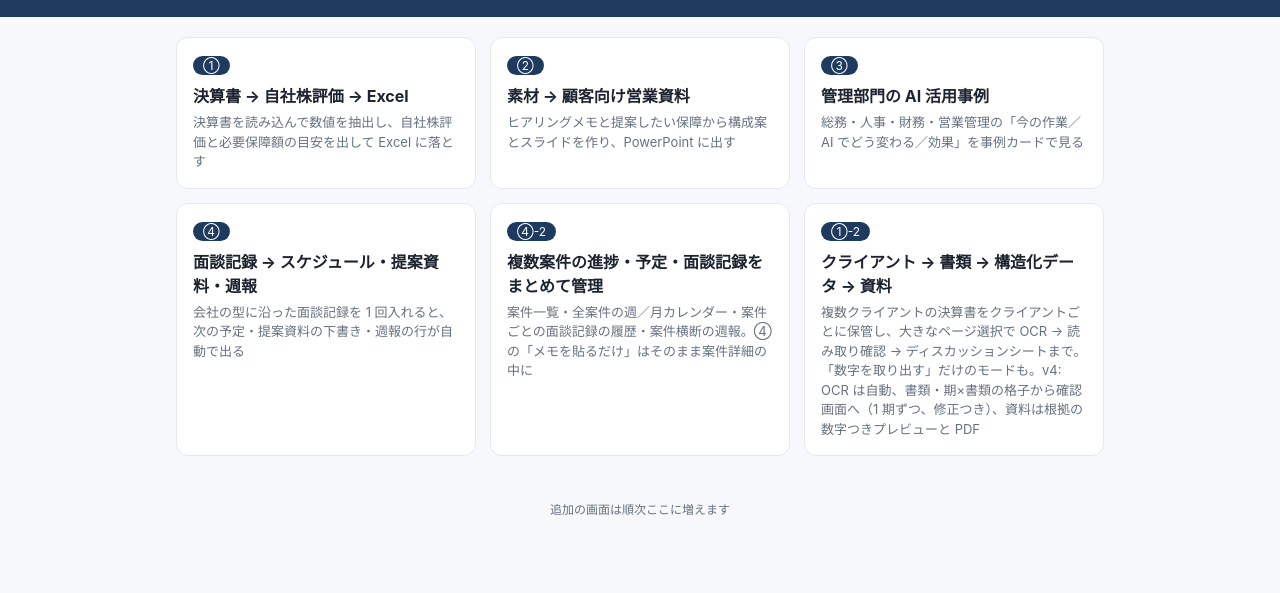
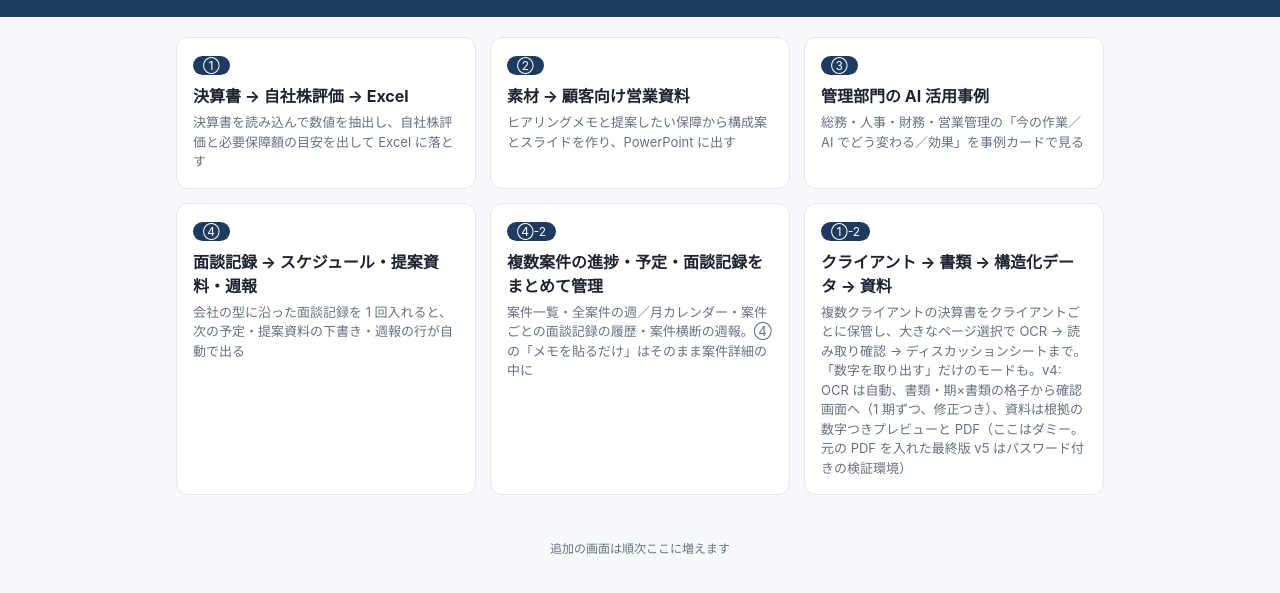
Before and after one commit to TRick111/TRick111.github.io, a plain HTML site: page ins-ai-mock/index.html in a window 1280 px wide. Shown: the part 77-670 px from the top of the page. Drawn offline with Linux system fonts and the light colour scheme.

Commit message:
ins-ai-mock: 決算書ツールのカードに、原本入りの最終版はパスワード付きの検証環境にある旨を 1 行追加 (T-1329)
Co-Authored-By: Claude Fable 5.1 <noreply@anthropic.com>

```diff
--- a/ins-ai-mock/index.html
+++ b/ins-ai-mock/index.html
@@ -28,7 +28,7 @@ footer{text-align:center;color:var(--muted);font-size:12px;padding:24px 16px}
   <a class="card" id="c-jirei" href="jirei/"><span class="num">③</span><h2>管理部門の AI 活用事例</h2><p>総務・人事・財務・営業管理の「今の作業／AI でどう変わる／効果」を事例カードで見る</p></a>
   <a class="card" id="c-mendan" href="mendan/"><span class="num">④</span><h2>面談記録 → スケジュール・提案資料・週報</h2><p>会社の型に沿った面談記録を 1 回入れると、次の予定・提案資料の下書き・週報の行が自動で出る</p></a>
   <a class="card" id="c-mendan2" href="mendan2/"><span class="num">④-2</span><h2>複数案件の進捗・予定・面談記録をまとめて管理</h2><p>案件一覧・全案件の週／月カレンダー・案件ごとの面談記録の履歴・案件横断の週報。④の「メモを貼るだけ」はそのまま案件詳細の中に</p></a>
-  <a class="card" id="c-kessan2" href="kessan2/"><span class="num">①-2</span><h2>クライアント → 書類 → 構造化データ → 資料</h2><p>複数クライアントの決算書をクライアントごとに保管し、大きなページ選択で OCR → 読み取り確認 → ディスカッションシートまで。「数字を取り出す」だけのモードも。v4: OCR は自動、書類・期×書類の格子から確認画面へ（1 期ずつ、修正つき）、資料は根拠の数字つきプレビューと PDF</p></a>
+  <a class="card" id="c-kessan2" href="kessan2/"><span class="num">①-2</span><h2>クライアント → 書類 → 構造化データ → 資料</h2><p>複数クライアントの決算書をクライアントごとに保管し、大きなページ選択で OCR → 読み取り確認 → ディスカッションシートまで。「数字を取り出す」だけのモードも。v4: OCR は自動、書類・期×書類の格子から確認画面へ（1 期ずつ、修正つき）、資料は根拠の数字つきプレビューと PDF（ここはダミー。元の PDF を入れた最終版 v5 はパスワード付きの検証環境）</p></a>
 </div>
 </main>
 <footer>追加の画面は順次ここに増えます</footer>
```
